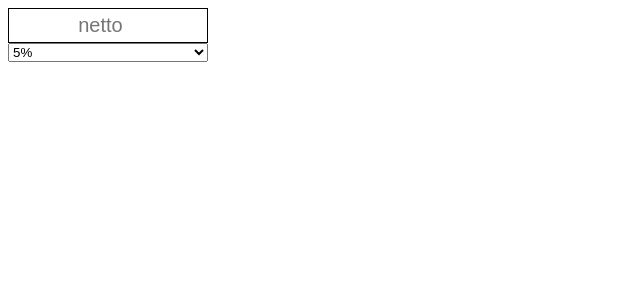
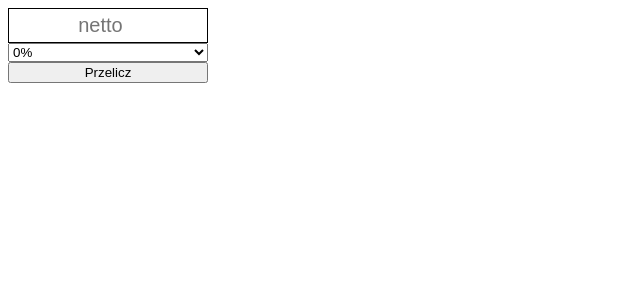
Before and after one commit to patryk-olti/25102021_SzkolaReacta, a React (Create React App) app: page / in a window 1280 px wide. Shown: the top 300 px of the page, without its empty margins (0-640 px from the left). Built offline with nearby package versions, Linux system fonts and the light colour scheme.

Commit message:
end of first homework

```diff
--- a/src/App.js
+++ b/src/App.js
@@ -1,10 +1,13 @@
-import RestaurantForm from "./Pages/RestaurantForm";
+import React from "react";
 
-function App() {
+import Restaurant from "./Pages/Restaurant";
+
+const App = () => {
+
   return (
-    <div className="App">
-        <RestaurantForm />
-    </div>
+    <>
+      <Restaurant />
+    </>
   );
 }
 
--- /dev/null
+++ b/src/Components/utilis/Button.js
@@ -0,0 +1,14 @@
+import React from "react";
+
+const Button = ({ name, measurePrice }) => {
+
+    const handleClick = (e) => {
+        e.preventDefault();
+        measurePrice();
+    }
+    return(
+        <button onClick={handleClick}> {name} </button>
+    )
+}
+
+export default Button;
--- a/src/Components/utilis/Input.js
+++ b/src/Components/utilis/Input.js
@@ -1,6 +1,6 @@
 import React from "react";
 
-const Input = ({ type, placeholder }) => {
+const Input = ({ type, placeholder, handleInput }) => {
 
     const styles = {
         border: '1px solid black',
@@ -9,11 +9,16 @@ const Input = ({ type, placeholder }) => {
         textAlign: 'center'
     }
 
+    const onChange = (e) => {
+        handleInput(e.target.value)
+    }
+
     return(
         <input
             style={styles}
             type={type}
             placeholder={placeholder}
+            onChange={onChange}
         />
     )
 }
--- a/src/Components/utilis/Select.js
+++ b/src/Components/utilis/Select.js
@@ -1,13 +1,17 @@
 import React from "react";
 
-const Select = ({ tips }) => {
+const Select = ({ tips, handleInput }) => {
 
     const tipsArray = tips.map(item => (
-        <option value={item}>{item}%</option>
+        <option key={item} value={item}>{item}%</option>
     ))
 
+    const onChange = (e) => {
+        handleInput(e.target.value);
+    }
+
     return(
-        <select>
+        <select onChange={onChange} >
             {tipsArray}
         </select>
     )
--- /dev/null
+++ b/src/Components/utilis/Text.js
@@ -0,0 +1,18 @@
+import React from "react";
+
+const Text = ({ text }) => {
+
+    const styles = {
+        fontSize: '22px'
+    }
+
+    return(
+        <div>
+            <span style={styles}>
+                obliczona cena to: {text} zł.
+            </span>
+        </div>
+    )
+}
+
+export default Text;
--- /dev/null
+++ b/src/Containers/utilis/RestaurantForm.js
@@ -0,0 +1,31 @@
+import React, { useState } from "react";
+
+import Form from "../../Components/utilis/Form";
+import Input from "../../Components/utilis/Input";
+import Select from "../../Components/utilis/Select";
+import Button from "../../Components/utilis/Button";
+
+const RestaurantForm = ({ handleSubmit }) => {
+
+    const tips = [0,5,10,15,20];
+    const tax = 5;
+
+    const [ netto, setNetto ] = useState(0);
+    const [ tip, setTip ] = useState(0);
+
+    const measurePrice = () => {
+        let price = Number(netto) + (Number(netto)*(Number(tip)/100));
+        price = Math.floor(price * (1+Number(tax)/100));
+        handleSubmit(price);
+    }
+
+    return(
+        <Form>
+            <Input type="number" placeholder="netto" handleInput={setNetto} />
+            <Select tips={tips} handleInput={setTip} />
+            <Button name="Przelicz" measurePrice={measurePrice} />
+        </Form>
+    )
+}
+
+export default RestaurantForm;
--- /dev/null
+++ b/src/Pages/Restaurant.js
@@ -0,0 +1,19 @@
+import React, { useState } from "react";
+
+import RestaurantForm from "../Containers/utilis/RestaurantForm";
+import Text from "../Components/utilis/Text";
+
+const Restaurant = () => {
+
+    const [ totalPrice, setTotalPrice ] = useState(0);
+
+    const visibleElement = totalPrice !== 0 ? <Text text={totalPrice} /> : <RestaurantForm handleSubmit={setTotalPrice} />;
+
+    return (
+      <div className="App">
+          {visibleElement}
+      </div>
+    );
+}
+
+export default Restaurant;
--- a/src/Pages/RestaurantForm.js
+++ /dev/null
@@ -1,19 +0,0 @@
-import React from "react";
-
-import Form from "../Components/utilis/Form";
-import Input from "../Components/utilis/Input";
-import Select from "../Components/utilis/Select";
-
-const RestaurantForm = () => {
-
-    const tips = [5,10,15,20];
-
-    return(
-        <Form>
-            <Input type="number" placeholder="netto"/>
-            <Select tips={tips} />
-        </Form>
-    )
-}
-
-export default RestaurantForm;
```
